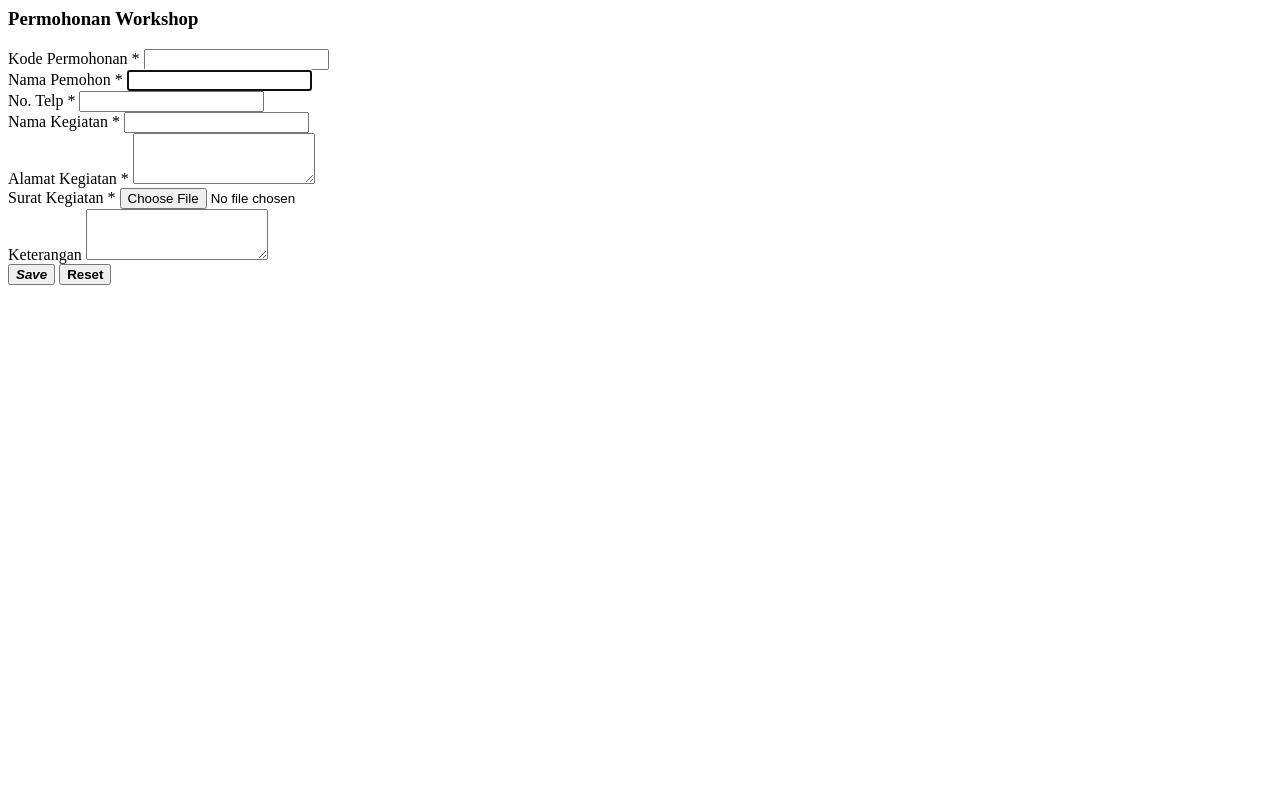
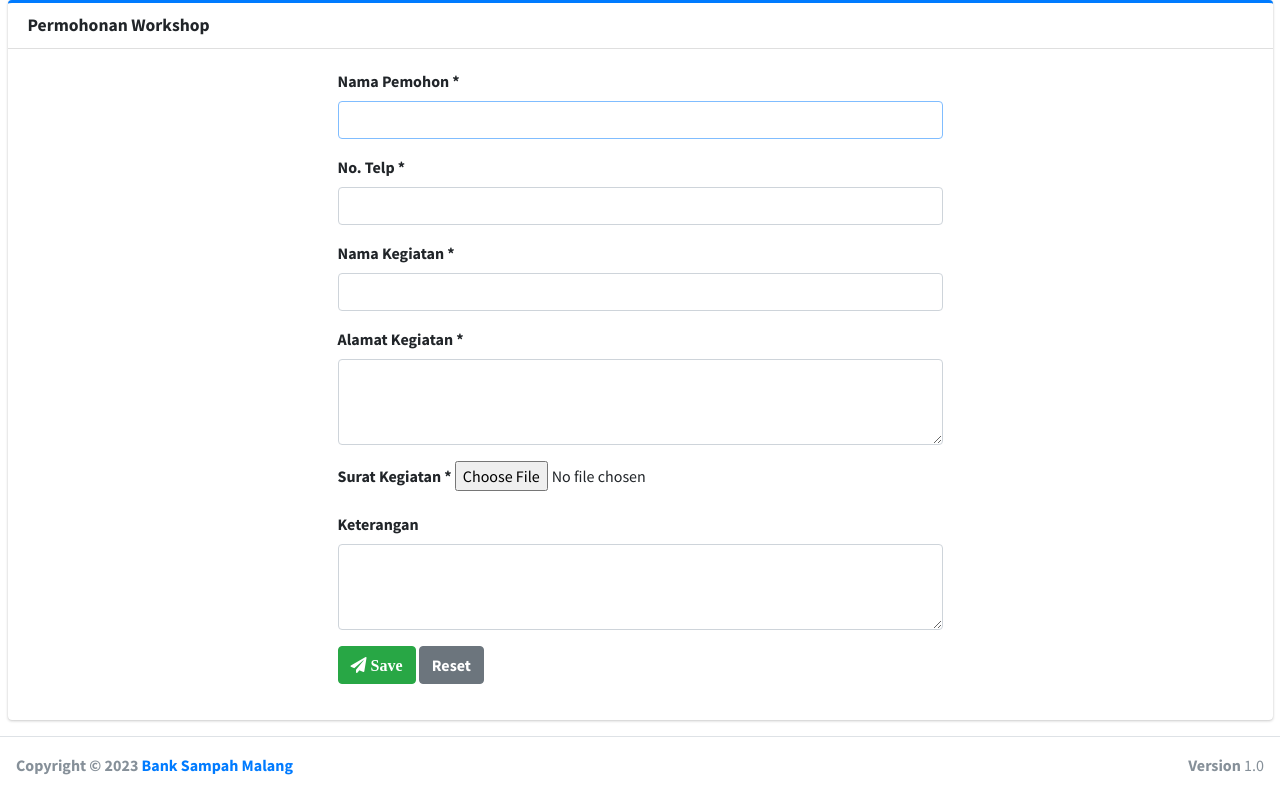
Before and after one commit to andiparis/sip-bsm--codeigniter3, a CodeIgniter app: page /sip-bsm/index.php/permohonan/index in a window 1280 px wide. Run offline with CodeIgniter, Linux system fonts and the light colour scheme; some libraries are stand-ins or nearby versions.

Commit message:
Fixing permohonan workshop feature

```diff
--- a/application/controllers/Permohonan.php
+++ b/application/controllers/Permohonan.php
@@ -5,83 +5,73 @@ class Permohonan extends CI_Controller {
   function __construct() {
 		parent::__construct();
     $this->load->model('permohonan_model');
-    $this->load->model('auth_model');
 	}
 
 	public function index() {
-    // $data['data'] = $this->permohonan_model->getKegiatan();
+    $this->load->view('templates/header_user');
 		$this->load->view('workshop/permohonan/permohonan');
+    $this->load->view('templates/footer_user');
 	}
 
-	public function add_data() {
+	public function addRequest() {
     $config = array(
 			array(
-        'field' => 'nama',
+        'field' => 'name',
         'label' => 'Nama Lengkap',
         'rules' => 'max_length[50]',
       ),
-      array(
-        'field' => 'jk',
-        'label' => 'Jenis Kelamin',
-        'rules' => 'max_length[1]',
-      ),
 			array(
-        'field' => 'telp',
+        'field' => 'phone',
         'label' => 'No. Telp',
         'rules' => 'max_length[15]|numeric',
       ),
       array(
-        'field' => 'alamat',
-        'label' => 'Alamat',
+        'field' => 'activity_name',
+        'label' => 'Nama Kegiatan',
+        'rules' => 'max_length[50]',
+      ),
+      array(
+        'field' => 'location',
+        'label' => 'Alamat Kegiatan',
         'rules' => 'max_length[100]',
       ),
       array(
-        'field' => 'email',
-        'label' => 'Email',
-        'rules' => 'max_length[50]',
+        'field' => 'note',
+        'label' => 'Keterangan',
+        'rules' => 'max_length[100]',
       ),
 		);
 		$this->form_validation->set_rules($config);
 
     if ($this->form_validation->run()) {
-			// $this->pendaftaran_model->addPeserta($dataPeserta);
-      // $dataPresensi = [
-      //   'id_peserta' => $this->input->POST('id_peserta'),
-      //   'kode_kegiatan' => $this->input->POST('kegiatan'),
-      // ];
-      // $this->pendaftaran_model->addPresensi($dataPresensi);
-			// redirect('pendaftaran');
-
-      $dataPermohonan = $this->input->POST('kode_permohonan');
-      $configUpload['upload_path']    = FCPATH.'/upload/surat_permohonan/';
+      $requestId = $this->permohonan_model->makeRequestId();
+      $configUpload['upload_path']    = FCPATH.'/uploads/activity_letter/';
       $configUpload['allowed_types']  = 'pdf|jpg|jpeg|png';
-      $configUpload['file_name']      = $dataPermohonan;
+      $configUpload['file_name']      = $requestId;
       $configUpload['overwrite']      = true;
       $configUpload['max_size']       = 1024;
       $this->load->library('upload', $configUpload);
 
-      if (!$this->upload->do_upload('surat_kegiatan')) {
+      if (!$this->upload->do_upload('activity_letter')) {
         $data['error'] = $this->upload->display_errors();
+        echo $data['error'];
       } else {
         $uploadedData = $this->upload->data();
-
-        // $newData = [
-        // 'surat_kegiatan' => $uploadedData['file_name'],
-        // ];
       }
 
-      $dataPermohonan = [
-        'kode_permohonan' => $this->input->POST('kode_permohonan'),
-        'nama_pemohon' => $this->input->POST('nama_pemohon'),
-				'telp' => $this->input->POST('telp'),
-				'nama_kegiatan' => $this->input->POST('nama_kegiatan'),
-				'alamat_kegiatan' => $this->input->POST('alamat_kegiatan'),
+      $data = [
+        'id_permohonan' => $requestId,
+        'nama_pemohon' => $this->input->post('name_of_requester'),
+				'telp' => $this->input->post('phone'),
+				'nama_kegiatan' => $this->input->post('activity_name'),
+				'alamat_kegiatan' => $this->input->post('activity_location'),
         'tgl_permohonan' => date('Y/m/d'),
         'surat_kegiatan' => $uploadedData['file_name'],
-        'keterangan' => $this->input->POST('keterangan'),
+        'status_permohonan' => '0',
+        'keterangan' => $this->input->post('note'),
 			];
 
-      $this->permohonan_model->add($dataPermohonan);
+      $this->permohonan_model->addRequest($data);
       redirect('permohonan');
 		}
   }
--- a/application/models/Permohonan_model.php
+++ b/application/models/Permohonan_model.php
@@ -2,7 +2,23 @@
 
 class Permohonan_model extends CI_Model {
 
-  public function add($data) {
+  public function makeRequestId() {
+    $sql = 'SELECT MAX(MID(id_permohonan, 7, 3)) as id
+            FROM workshop
+            WHERE MID(id_permohonan, 3, 4) = DATE_FORMAT(CURRENT_DATE(), "%y%m")';
+    $query = $this->db->query($sql);
+    if ($query->num_rows() > 0) {
+      $row = $query->row();
+      $increamentNo = ((int)$row->id) + 1;
+      $no = sprintf("%'.04d", $increamentNo);
+    } else {
+      $no = '001';
+    }
+    $requestId = 'WS'.date('ym').$no;
+    return $requestId;
+  }
+
+  public function addRequest($data) {
     return $this->db->insert('workshop', $data);
   }
 }
--- a/application/views/workshop/permohonan/permohonan.php
+++ b/application/views/workshop/permohonan/permohonan.php
@@ -1,5 +1,3 @@
-<!-- Content Wrapper. Contains page content -->
-<div class="content-wrapper">
 <!-- Main content -->
 <section class="content">
   <div class="container-fluid">
@@ -14,37 +12,30 @@
             <div class="row">
               <div class="col-md-3"></div>
               <div class="col-md-6">
-                  <form action="<?=site_url('permohonan/add_data')?>" method="post" enctype="multipart/form-data">
+                <form action="<?=site_url('permohonan/addRequest')?>" method="post" enctype="multipart/form-data">
                   <div class="form-group">
-                      <label for="kode">Kode Permohonan *</label>
-                      <input type="text" name="kode_permohonan" id="kode" class="form-control" required>
+                    <label for="name">Nama Pemohon *</label>
+                    <input type="text" name="name_of_requester" id="name" class="form-control" required autofocus>
                   </div>
                   <div class="form-group">
-                      <label for="nama">Nama Pemohon *</label>
-                      <input type="text" name="nama_pemohon" id="nama" class="form-control" required autofocus>
+                    <label for="phone">No. Telp *</label>
+                    <input type="text" name="phone" id="phone" class="form-control" required>
                   </div>
                   <div class="form-group">
-                      <label for="telp">No. Telp *</label>
-                      <input type="text" name="telp" id="telp" class="form-control" required>
+                    <label for="activity">Nama Kegiatan *</label>
+                    <input type="text" name="activity_name" id="activity" class="form-control" required>
                   </div>
                   <div class="form-group">
-                      <label for="kegiatan">Nama Kegiatan *</label>
-                      <input type="text" name="nama_kegiatan" id="kegiatan" class="form-control" required>
+                    <label for="location">Alamat Kegiatan *</label>
+                    <textarea name="activity_location" id="location" rows="3" class="form-control"></textarea>
                   </div>
                   <div class="form-group">
-                      <label for="alamat">Alamat Kegiatan *</label>
-                      <textarea name="alamat_kegiatan" id="alamat" rows="3" class="form-control"></textarea>
+                    <label for="letter">Surat Kegiatan *</label>
+                    <input type="file" name="activity_letter" id="letter" accept="file/pdf, image/png, image/jpeg, image/jpg">
                   </div>
                   <div class="form-group">
-                      <label for="surat">Surat Kegiatan *</label>
-                      <input type="file" name="surat_kegiatan" id="surat" accept="file/pdf, image/png, image/jpeg, image/jpg">
-                    </div>
-                    <?php if (isset($error)) : ?>
-                      <div class="invalid-feedback"><?= $error ?></div>
-                    <?php endif; ?>
-                    <div class="form-group">
-                      <label for="keterangan">Keterangan</label>
-                      <textarea name="keterangan" id="keterangan" rows="3" class="form-control"></textarea>
+                    <label for="note">Keterangan</label>
+                    <textarea name="note" id="note" rows="3" class="form-control"></textarea>
                   </div>
                   <div class="form-group">
                     <button type="submit" class="btn btn-success">
@@ -69,5 +60,3 @@
   <!-- /.container-fluid -->
 </section>
 <!-- /.content -->
-</div>
-<!-- /.content-wrapper -->
```
Also changed, not shown: upload/surat_permohonan/adfasdfsd.jpg (deleted), 1 other file. Lines whose indentation alone changed are shown as unchanged.
